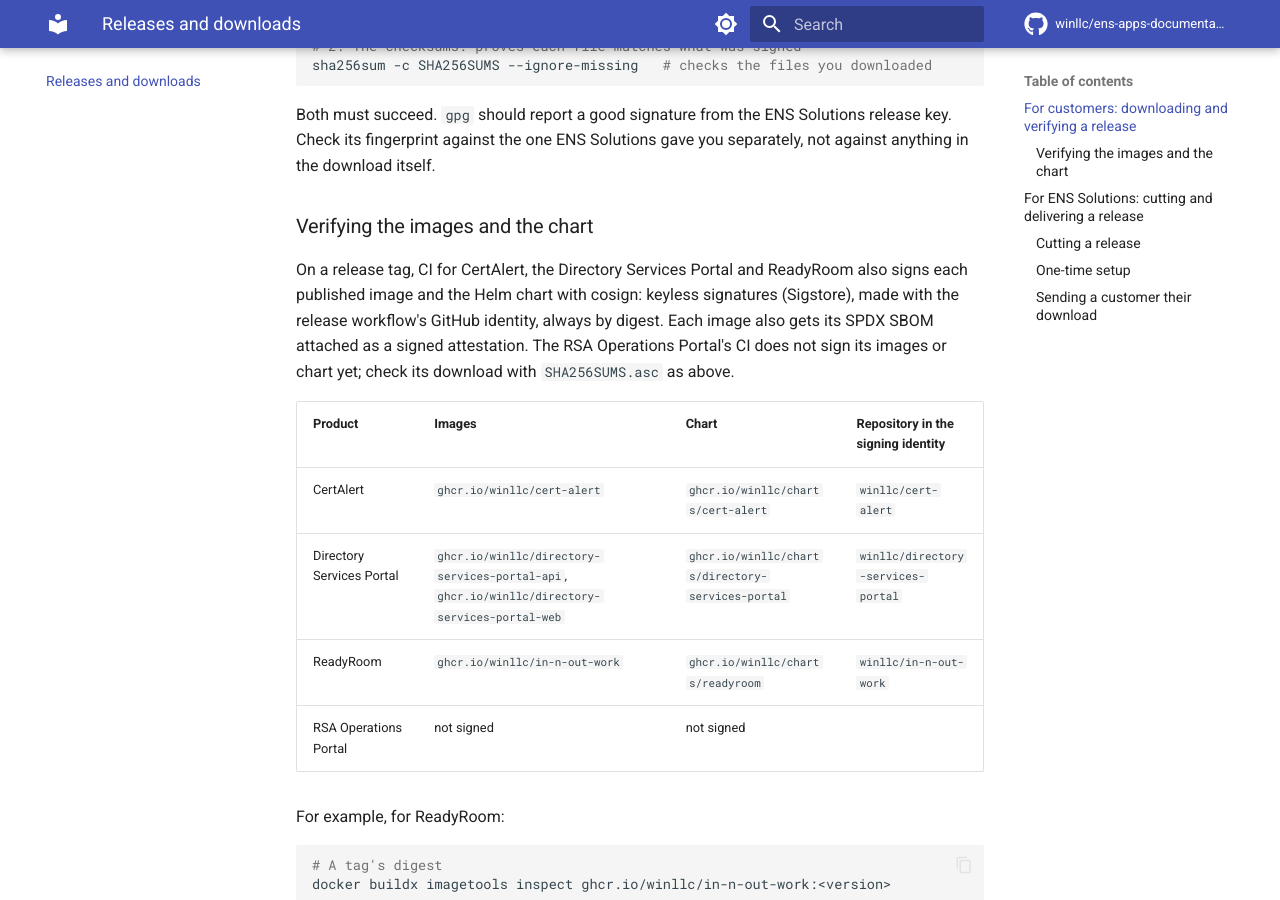
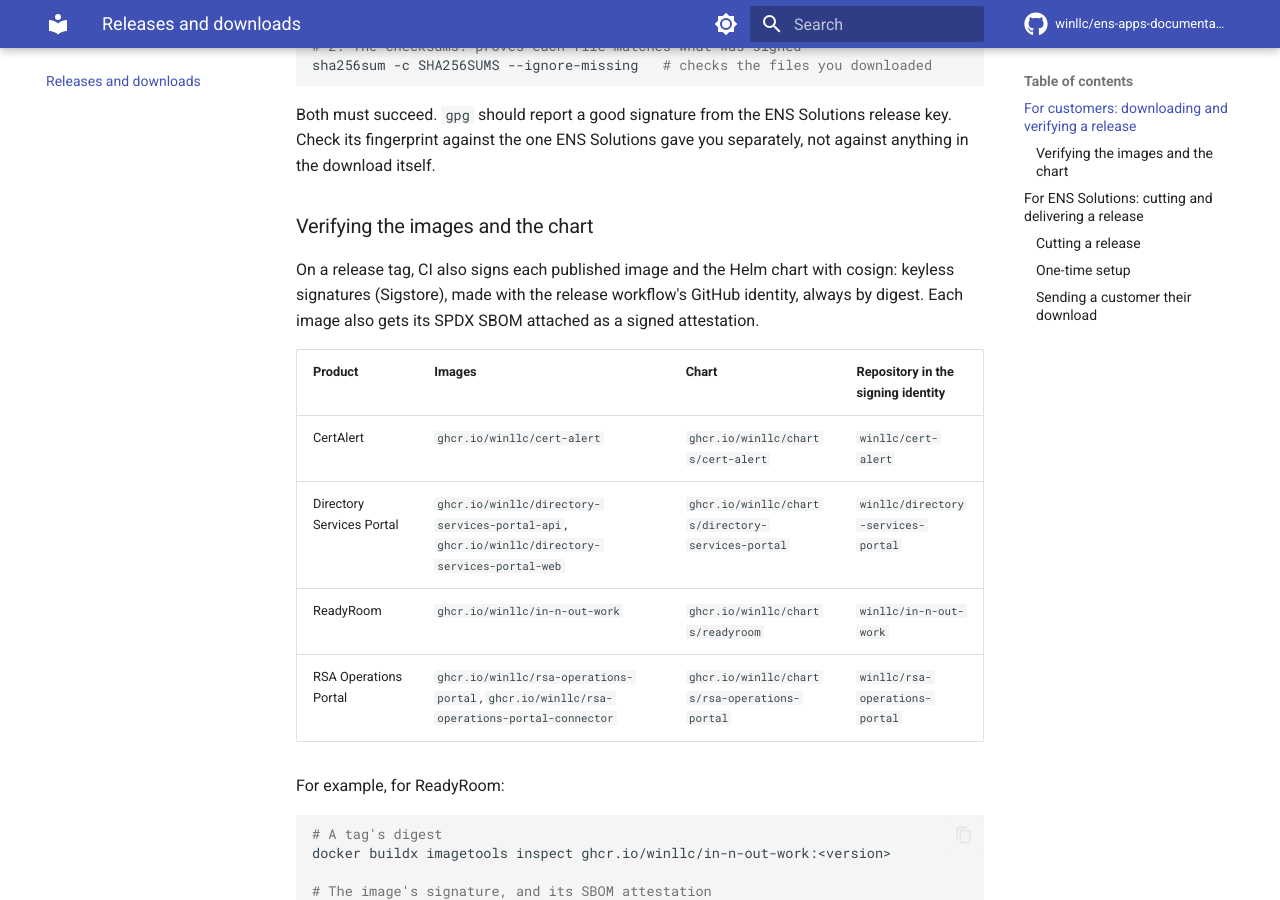
Before and after one commit to winllc/ens-apps-documentation, an MkDocs documentation site: the page built from docs/releases.md, in a window 1280 px wide and 900 px high, scrolled down 1393 px. Built offline with MkDocs 1.6.1 and Material for MkDocs 9.7.7, drawn with Linux system fonts in a browser that asks for light colours; comment, search, counter and statistics services are not loaded; some of the changed text lies outside the part shown.

Commit message:
RSA supply chain and TLS, and what works while unlicensed
rsa-operations-portal main now signs both images and the chart with
cosign and attests their SBOMs, scans the images with Trivy, and lets
the Portal speak TLS 1.3 and 1.2 outward: the suite FIPS/STIG page, the
releases page and the RSA FIPS and configuration pages said otherwise.
The supply-chain table now says the Connector image is gated too, with
its accepted risks in .trivyignore (rsa-operations-portal #25), all due
for review by 2027-04-18: the Spring 3.2 and Spring Security 3.2
findings the RSA AM SDK requires, and the commons-compress 1.19 shaded
in the SDK's jython-standalone.jar, which the Connector never loads.

The licensing page and the RSA FIPS page now say the audit log stays
available while an application is unlicensed, and ReadyRoom's data
export and erasure too.

Co-Authored-By: Claude Opus 5.5 <noreply@anthropic.com>
Claude-Session: https://claude.ai/code/session_01R2Q6XtDB8DfVmiejzJGwBh

```diff
--- a/docs/releases.md
+++ b/docs/releases.md
@@ -47,18 +47,16 @@ download itself.
 
 ### Verifying the images and the chart
 
-On a release tag, CI for CertAlert, the Directory Services Portal and ReadyRoom also signs each
-published image and the Helm chart with cosign: keyless signatures (Sigstore), made with the release
-workflow's GitHub identity, always by digest. Each image also gets its SPDX SBOM attached as a
-signed attestation. The RSA Operations Portal's CI does not sign its images or chart yet; check
-its download with `SHA256SUMS.asc` as above.
+On a release tag, CI also signs each published image and the Helm chart with cosign: keyless
+signatures (Sigstore), made with the release workflow's GitHub identity, always by digest. Each
+image also gets its SPDX SBOM attached as a signed attestation.
 
 | Product | Images | Chart | Repository in the signing identity |
 |---|---|---|---|
 | CertAlert | `ghcr.io/winllc/cert-alert` | `ghcr.io/winllc/charts/cert-alert` | `winllc/cert-alert` |
 | Directory Services Portal | `ghcr.io/winllc/directory-services-portal-api`, `ghcr.io/winllc/directory-services-portal-web` | `ghcr.io/winllc/charts/directory-services-portal` | `winllc/directory-services-portal` |
 | ReadyRoom | `ghcr.io/winllc/in-n-out-work` | `ghcr.io/winllc/charts/readyroom` | `winllc/in-n-out-work` |
-| RSA Operations Portal | not signed | not signed | |
+| RSA Operations Portal | `ghcr.io/winllc/rsa-operations-portal`, `ghcr.io/winllc/rsa-operations-portal-connector` | `ghcr.io/winllc/charts/rsa-operations-portal` | `winllc/rsa-operations-portal` |
 
 For example, for ReadyRoom:
 
@@ -127,8 +125,8 @@ git tag v1.4.0 && git push origin v1.4.0
 CI then runs the tests, builds and smoke-tests the images, and publishes them to
 `ghcr.io/winllc/...:1.4.0`. From those same tested images it builds the bundle (and, for the Directory
 Services Portal, the native package), packages the Helm chart and publishes it to
-`oci://ghcr.io/winllc/charts/<chart>`, makes the SBOMs and `SHA256SUMS`, signs the checksums (and, for CertAlert, the Directory Services
-Portal and ReadyRoom, signs the images and the chart with cosign), and uploads everything to the release bucket under
+`oci://ghcr.io/winllc/charts/<chart>`, makes the SBOMs and `SHA256SUMS`, signs the checksums, signs the images and the chart with
+cosign, and uploads everything to the release bucket under
 `<product>/<version>/`. A release without a pre-release suffix also updates `<product>/latest.txt`.
 Every pull request builds a dry-run bundle (`0.0.0-pr<n>`) as a workflow artifact, without signing
 or uploading, so packaging problems show up before a release.
```
Also changed, not shown: docs/fips-and-stig.md (+12 -5 lines), docs/licensing.md (+4 -1 lines), docs/rsa-operations-portal/configuration.md (+1 -1 lines), docs/rsa-operations-portal/fips-and-stig.md (+3 -3 lines).
